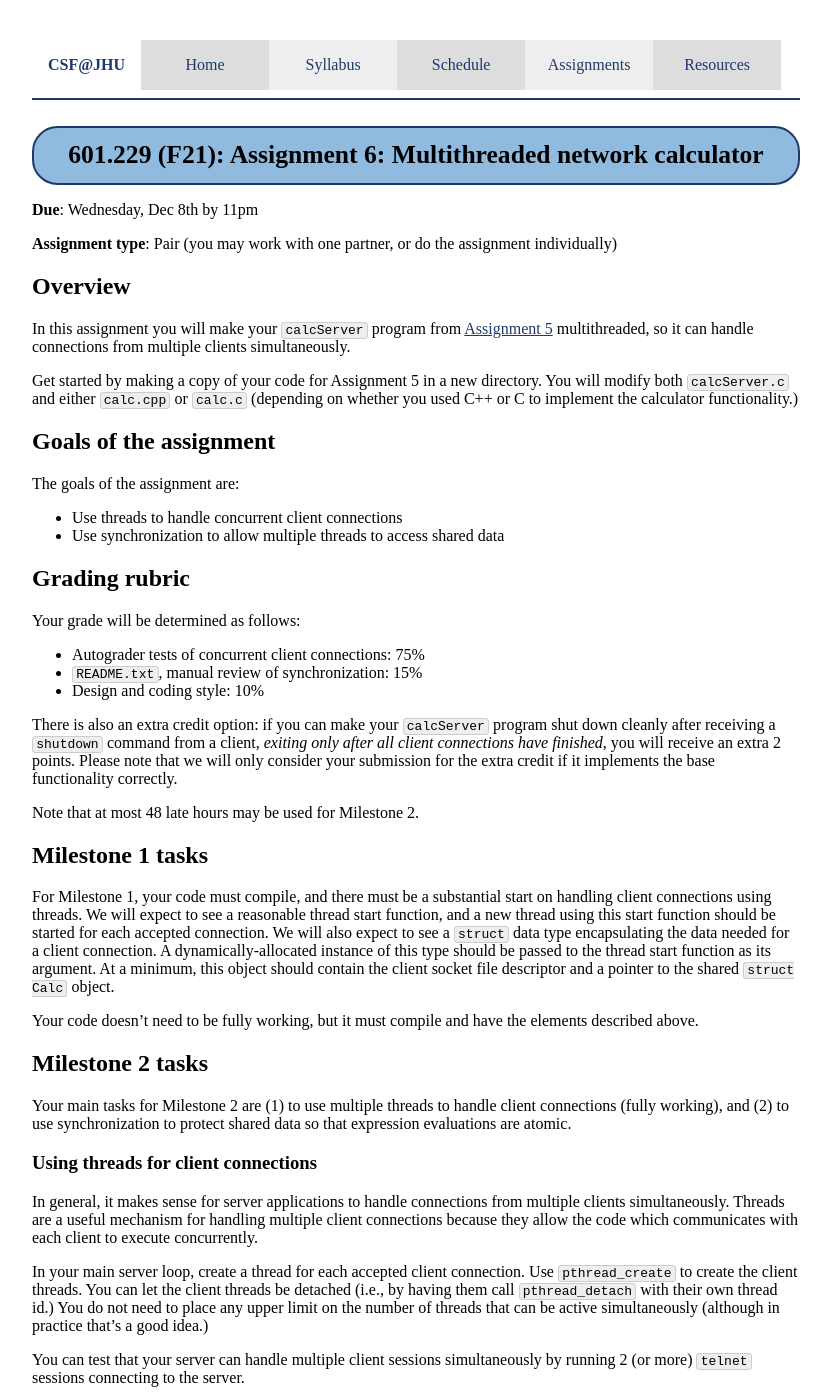
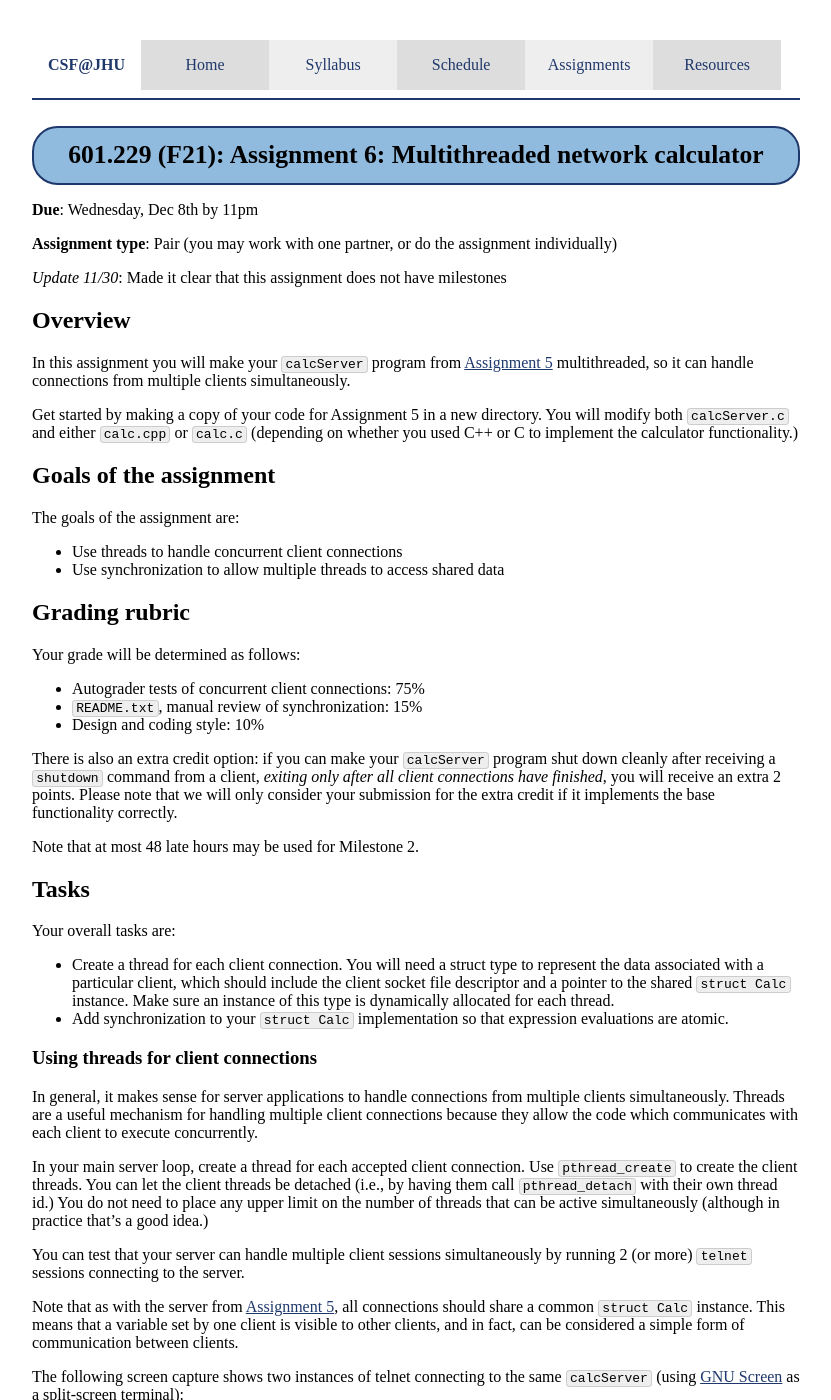
Before and after one commit to jhucsf/fall2021, a Jekyll site: the page built from assign/assign06.md, in a window 1280 px wide and 1400 px high. Shown: the whole window, without its empty margins (224-1055 px from the left). Built offline with Jekyll 4.4.1, drawn with Linux system fonts in a browser that asks for light colours; part of the change alters nothing that is shown; some of the changed text lies outside the part shown; grey boxes are pictures that could not be loaded.

Commit message:
there are no milestones for fall 2021

````diff
--- a/assign/assign06.md
+++ b/assign/assign06.md
@@ -6,6 +6,8 @@ title: "Assignment 6: Multithreaded network calculator"
 **Due**: Wednesday, Dec 8th by 11pm
 
 **Assignment type**: Pair (you may work with one partner, or do the assignment individually)
+
+*Update 11/30*: Made it clear that this assignment does not have milestones
 
 ## Overview
 
@@ -40,6 +42,7 @@ correctly.
 
 Note that at most 48 late hours may be used for Milestone 2.
 
+<!--
 ## Milestone 1 tasks
 
 For Milestone 1, your code must compile, and there must be a substantial
@@ -60,6 +63,19 @@ have the elements described above.
 Your main tasks for Milestone 2 are (1) to use multiple threads to handle
 client connections (fully working), and (2) to use synchronization to protect
 shared data so that expression evaluations are atomic.
+-->
+
+## Tasks
+
+Your overall tasks are:
+
+* Create a thread for each client connection. You will need a struct type
+  to represent the data associated with a particular client, which should
+  include the client socket file descriptor and a pointer to the shared
+  `struct Calc` instance.  Make sure an instance of this type is
+  dynamically allocated for each thread.
+* Add synchronization to your `struct Calc` implementation so that expression
+  evaluations are atomic.
 
 ### Using threads for client connections
 
@@ -186,12 +202,12 @@ Download the following files into the directory containing your `calcServer` exe
 You can download the above files from a terminal by running the following commands:
 
 ```bash
-curl -O https://jhucsf.github.io/spring2021/assign/assign06/test_server_concurrent1.sh
-curl -O https://jhucsf.github.io/spring2021/assign/assign06/test_server_concurrent2.sh
-curl -O https://jhucsf.github.io/spring2021/assign/assign06/test_server_concurrent_stress.sh
-curl -O https://jhucsf.github.io/spring2021/assign/assign06/test_input.txt
-curl -O https://jhucsf.github.io/spring2021/assign/assign06/conc_test_input1.txt
-curl -O https://jhucsf.github.io/spring2021/assign/assign06/conc_test_input2.txt
+curl -O https://jhucsf.github.io/fall2021/assign/assign06/test_server_concurrent1.sh
+curl -O https://jhucsf.github.io/fall2021/assign/assign06/test_server_concurrent2.sh
+curl -O https://jhucsf.github.io/fall2021/assign/assign06/test_server_concurrent_stress.sh
+curl -O https://jhucsf.github.io/fall2021/assign/assign06/test_input.txt
+curl -O https://jhucsf.github.io/fall2021/assign/assign06/conc_test_input1.txt
+curl -O https://jhucsf.github.io/fall2021/assign/assign06/conc_test_input2.txt
 ```
 
 Make the scripts executable:
````
